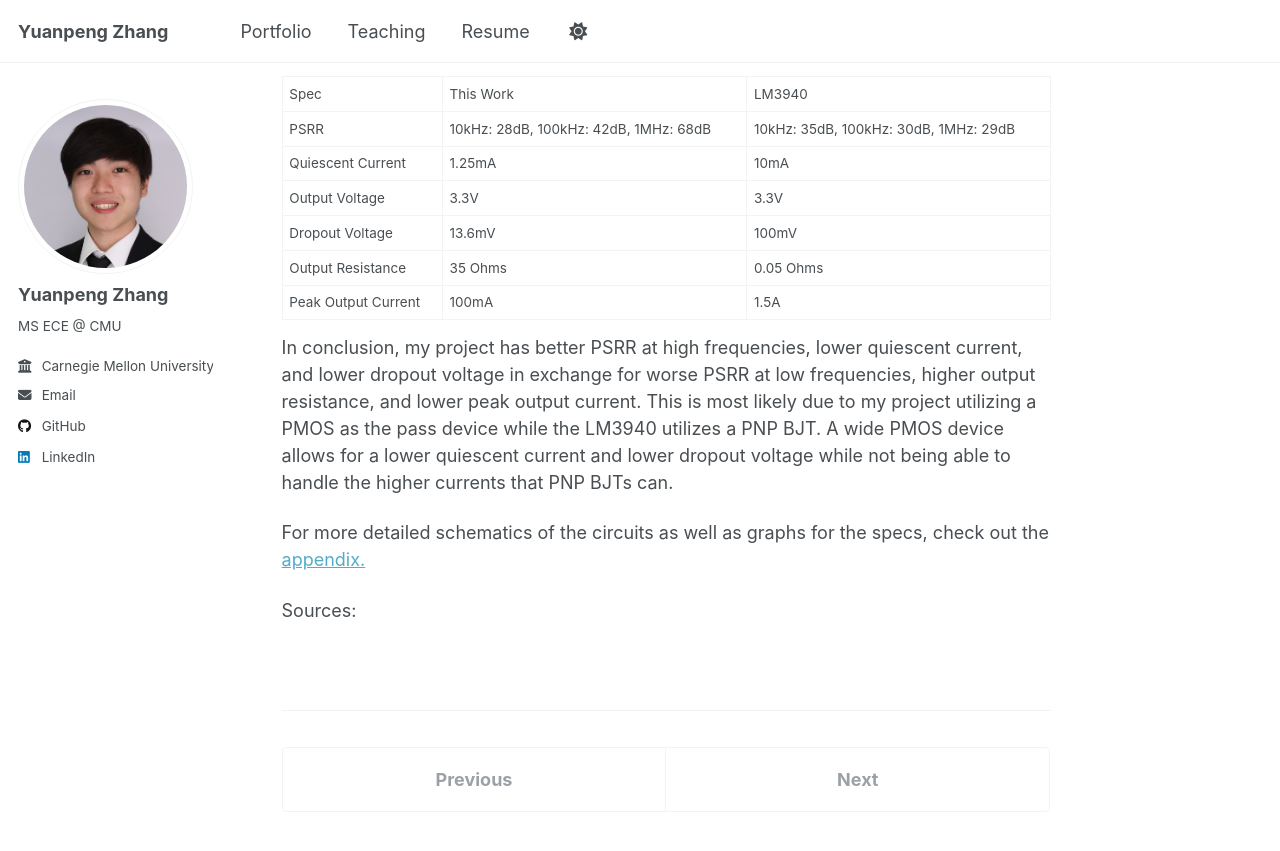
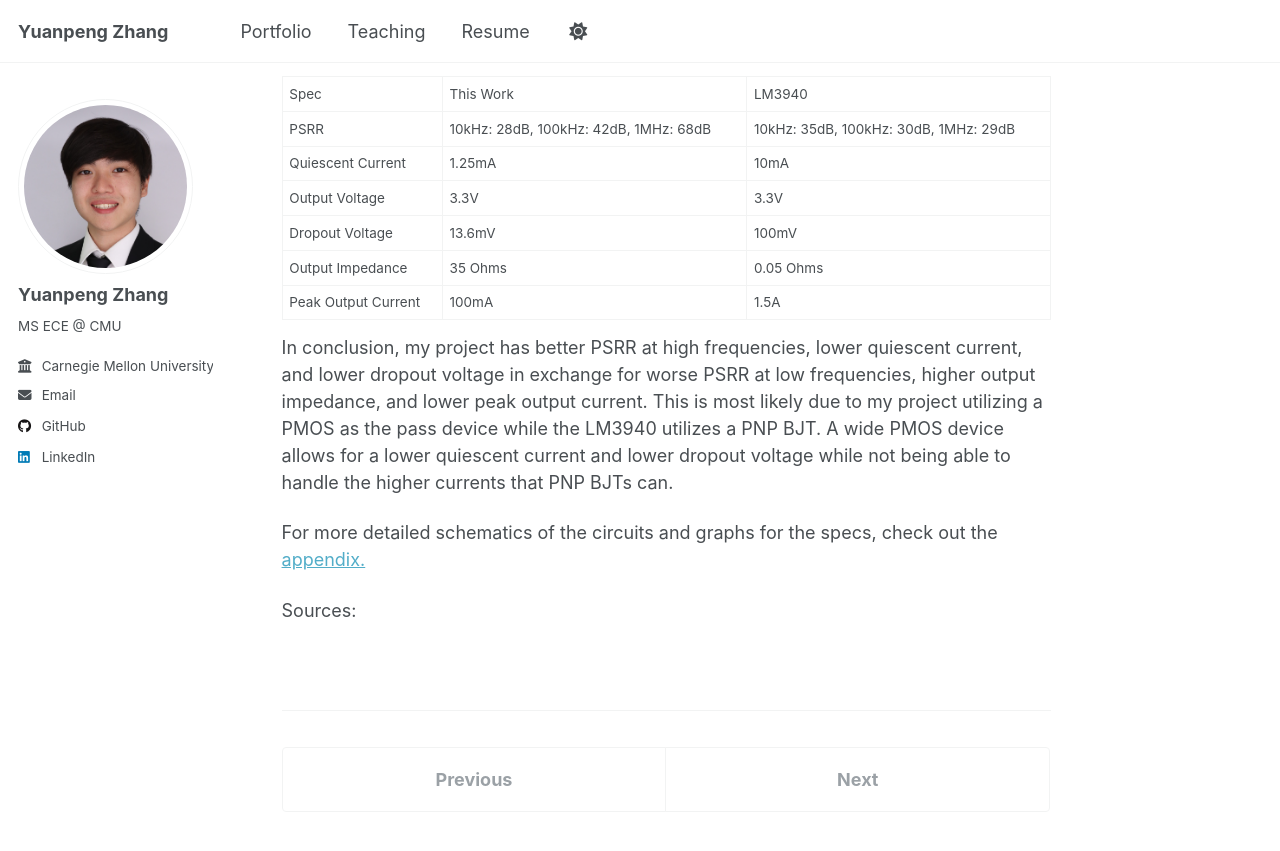
Before and after one commit to yuanpenguin/yuanpenguin.github.io, a Jekyll site: the page built from _portfolio/portfolio-5.md, in a window 1280 px wide and 900 px high, scrolled down 969 px. Shown: the top 851 px of the window. Built offline with Jekyll 4.4.1, drawn with Linux system fonts in a browser that asks for light colours; a script that is not in the unit is left out.

Commit message:
Update portfolio-5.md

```diff
--- a/_portfolio/portfolio-5.md
+++ b/_portfolio/portfolio-5.md
@@ -17,11 +17,11 @@ All specs are at 25 degrees C with both circuits operating in the same condition
 | Quiescent Current   | 1.25mA                                | 10mA                                  |
 | Output Voltage      | 3.3V                                  | 3.3V                                  |
 | Dropout Voltage     | 13.6mV                                | 100mV                                 |
-| Output Resistance   | 35 Ohms                               | 0.05 Ohms                             |
+| Output Impedance    | 35 Ohms                               | 0.05 Ohms                             |
 | Peak Output Current | 100mA                                 | 1.5A                                  |
 
-In conclusion, my project has better PSRR at high frequencies, lower quiescent current, and lower dropout voltage in exchange for worse PSRR at low frequencies, higher output resistance, and lower peak output current. This is most likely due to my project utilizing a PMOS as the pass device while the LM3940 utilizes a PNP BJT. A wide PMOS device allows for a lower quiescent current and lower dropout voltage while not being able to handle the higher currents that PNP BJTs can.
+In conclusion, my project has better PSRR at high frequencies, lower quiescent current, and lower dropout voltage in exchange for worse PSRR at low frequencies, higher output impedance, and lower peak output current. This is most likely due to my project utilizing a PMOS as the pass device while the LM3940 utilizes a PNP BJT. A wide PMOS device allows for a lower quiescent current and lower dropout voltage while not being able to handle the higher currents that PNP BJTs can.
 
-For more detailed schematics of the circuits as well as graphs for the specs, check out the [appendix.](/portfolio/portfolio-5/appendix)
+For more detailed schematics of the circuits and graphs for the specs, check out the [appendix.](/portfolio/portfolio-5/appendix)
 
 Sources:
```
